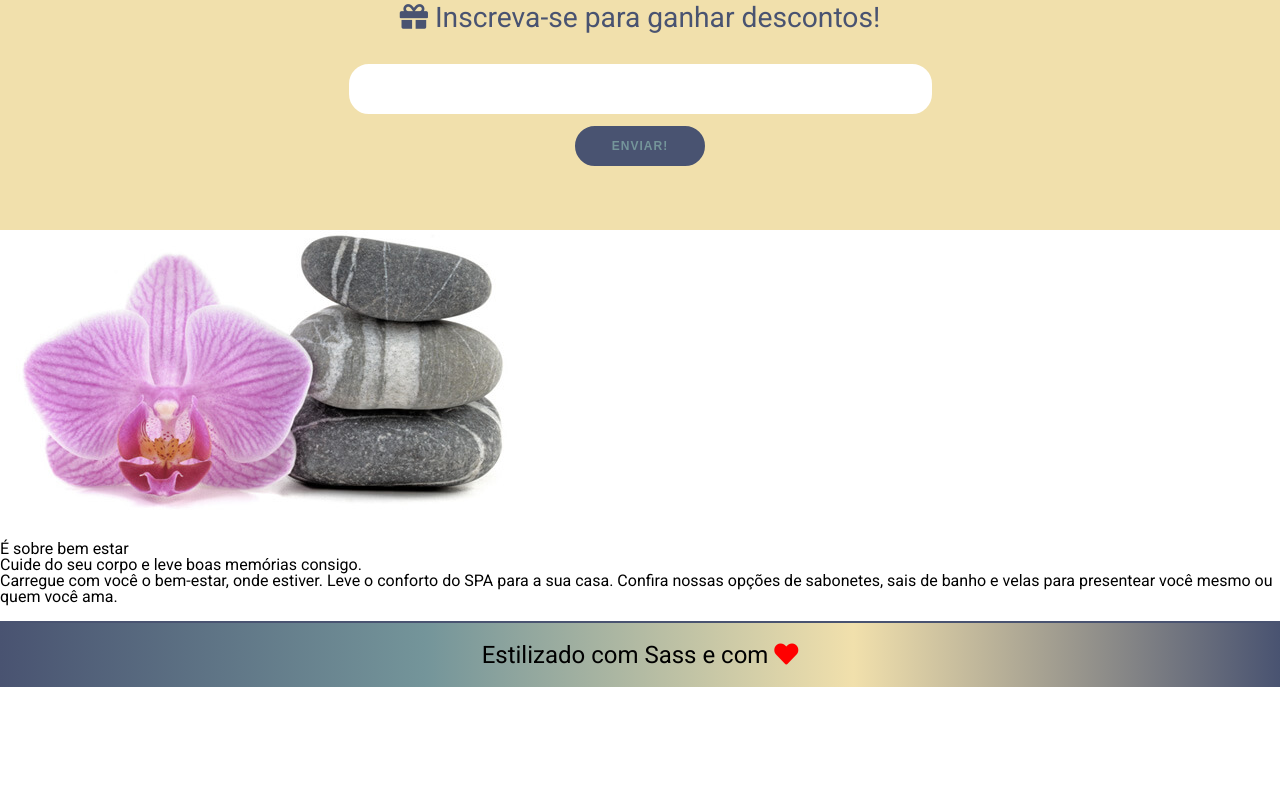
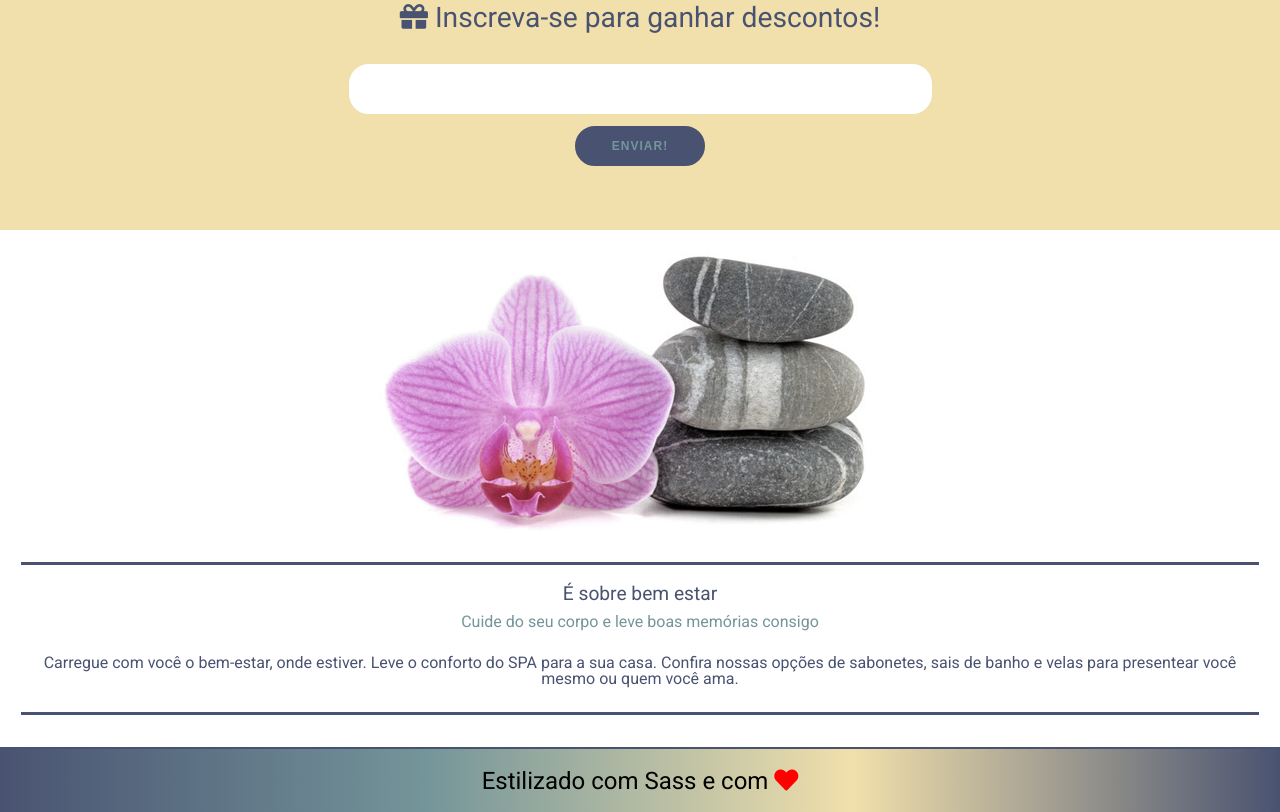
Before and after one commit to joaoelias1921/alura_spa, a plain HTML site: page index.html in a window 1280 px wide. Shown: the part 1254-2066 px from the top of the page. Before the commit the page ends 1941 px from the top, so only its background shows below. Drawn offline with nearby package versions, Linux system fonts and the light colour scheme.

Commit message:
Finalização do Projeto

```diff
--- a/index.html
+++ b/index.html
@@ -83,13 +83,13 @@
                 </form>
             </div>
         </section>
-        <section>
-            <div>
+        <section id="curiosidades">
+            <div class="img-container">
                 <img src="imagens/pedra-e-flor.jpeg" alt="">
             </div>
             <div>
                 <h3>É sobre bem estar</h3>
-                <h4>Cuide do seu corpo e leve boas memórias consigo.</h4>
+                <h4>Cuide do seu corpo e leve boas memórias consigo</h4>
                 <p>Carregue com você o bem-estar, onde estiver. Leve o conforto do SPA para a sua casa. Confira nossas opções de sabonetes, sais de banho e velas para presentear você mesmo ou quem você ama. </p>
             </div>
         </section>
--- /dev/null
+++ b/styles/components/_curiosidades.scss
@@ -0,0 +1,27 @@
+@import '../abstract/variaveis';
+
+#curiosidades {
+    padding: 1rem;
+    text-align: center;
+    margin: 5px;
+    h3 {
+        color: $cor-primaria;
+        font-size: $tamanho-do-texto/2.5;
+        padding-bottom: 10px;
+    }
+    h4 {
+        color: $cor-secundaria;
+        font-size: $tamanho-do-texto/3;
+        padding-bottom: 20px;
+    }
+    p {
+        margin-top: 5px;
+        color: $cor-primaria;
+        border-bottom: 3px solid $cor-primaria;
+        padding-bottom: 25px;
+    }
+    .img-container {
+        border-bottom: 3px solid $cor-primaria;
+        margin-bottom: 1.2rem;
+    }
+}
--- a/styles/style.scss
+++ b/styles/style.scss
@@ -4,4 +4,5 @@
 @import './components/banner';
 @import './components/servicos';
 @import './components/cupom';
+@import './components/curiosidades';
 @import './components/_footer.sass';
```
Also changed, not shown: styles/style.css, 1 other file.
